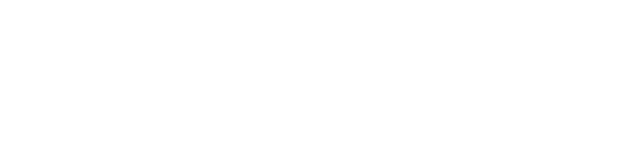
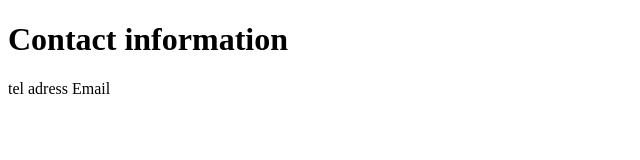
Before and after one commit to HananeKal/pratiqueGit, a plain HTML site: page contactus.html in a window 1280 px wide. Shown: the whole page, without its empty margins (0-640 px from the left). Drawn offline with Linux system fonts and the light colour scheme.

Commit message:
modification page contactus.html

```diff
--- a/contactus.html
+++ b/contactus.html
@@ -4,6 +4,12 @@
 	<title></title>
 </head>
 <body>
+	<h1>Contact information</h1>
+	<p>
+		tel
+		adress
+		Email
+	</p>
 
 </body>
 </html>
```
